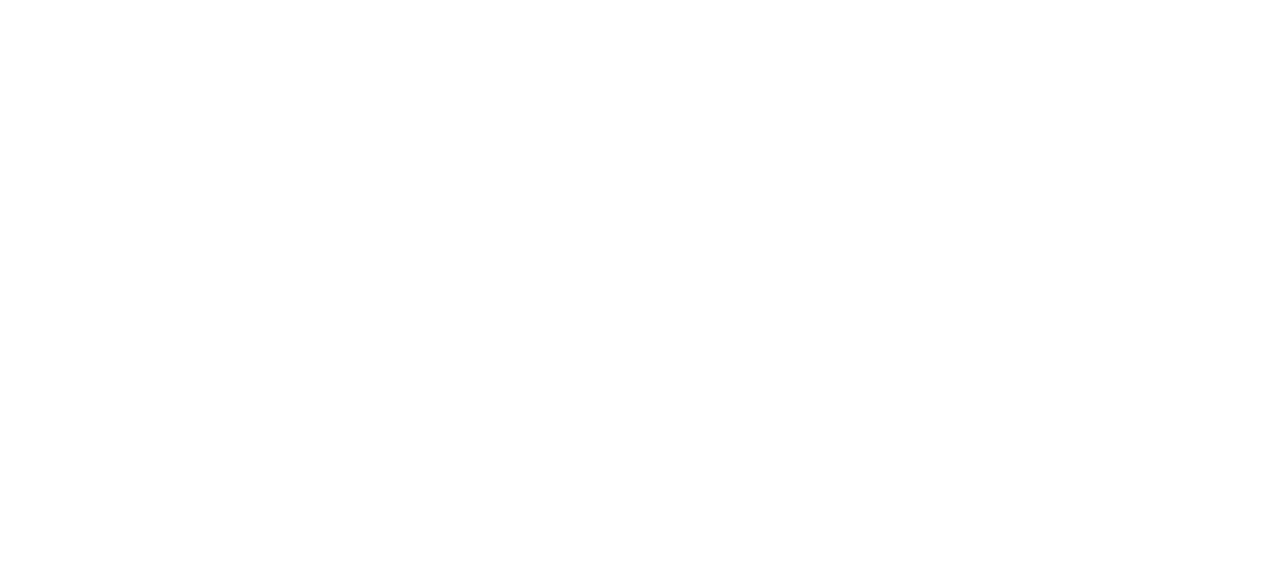
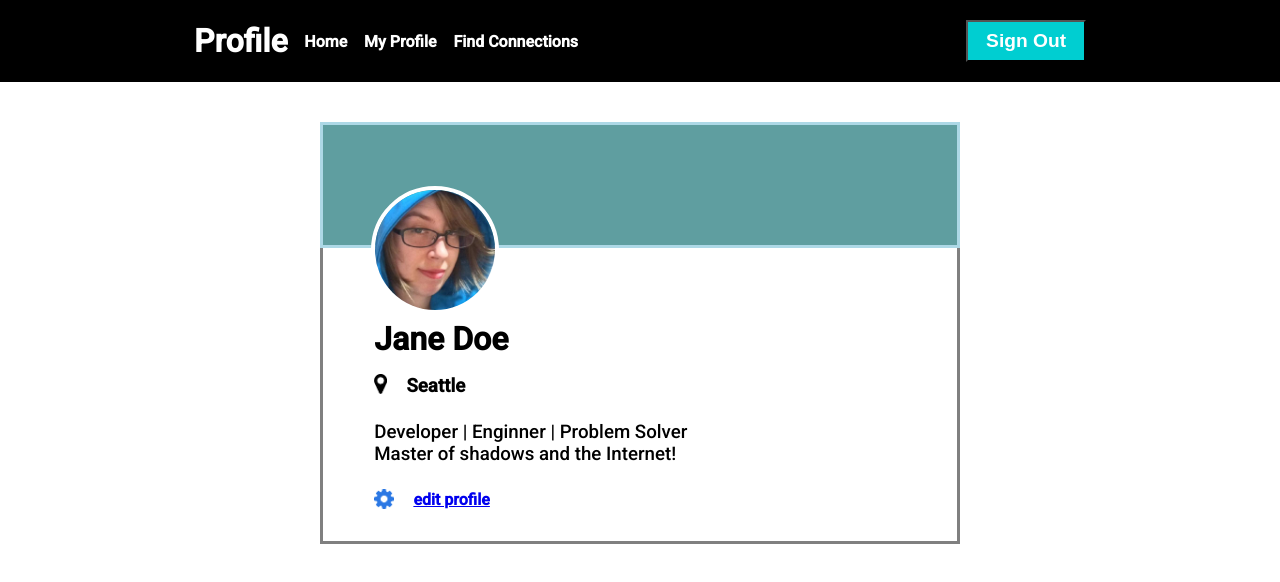
Before and after one commit to mauri-rivera/Rivera_Mauricio_VS_PaginaPerfil, a plain HTML site: page index.html in a window 1280 px wide. Drawn offline with Linux system fonts and the light colour scheme.

Commit message:
Update index.html

```diff
--- a/index.html
+++ b/index.html
@@ -7,6 +7,45 @@
         <link rel="stylesheet" href="css/styles.css">
     </head>
     <body>
+        <div id="bloqueBarraNavegacion">
+            <nav class="bloqueBarraParteUno">
+                <ol>
+                    <li class="profile"><a href="#">Profile</a></li>
+                    <li class="listaFila"><a href="#">Home</a></li>
+                    <li class="listaFila"><a href="#">My Profile</a></li>
+                    <li class="listaFila"><a href="#">Find Connections</a></li>
+                </ol>
+            </nav>
+            <div class="bloqueBarraParteDos">
+                <input class="botonLogin" type="submit" name="Sign Out" value="Sign Out">
+            </div>
+        </div>
+        <div id="bloqueTarjetaPerfil">
+            <div id="bloqueColumnaIzquierda">
+                <div class="bloqueTarjeta">
+                    <div class="bloqueParteUno">
+                        <img class="perfil" src="img/jane-m.jpg" alt="imagen perfil">
+                    </div>
+                    <div class="bloqueParteDos">
+                        <h1>Jane Doe</h1>
+                        <div class="bloqueInternoUno">
+                            <img class="iconoUno" src="img/icon/map-marker.png" alt="imagen punto ubicación">
+                            <h3>Seattle</h3>
+                        </div>
+                        <div class="bloqueInternoDos">
+                            <span>Developer | Enginner | Problem Solver</span>
+                            <span>Master of shadows and the Internet!</span>
+                        </div>
+                        <div class="bloqueInternoTres">
+                            <img class="iconoDos" src="img/icon/gear.png" alt="imagen de una tuerca">
+                            <span><a href="#">edit profile</a></span>
+                        </div>
+                    </div>
+                </div>
+            </div>
+            <div id="bloqueColumnaDerecha">
 
+            </div>
+        </div>
     </body>
 </html>
```
